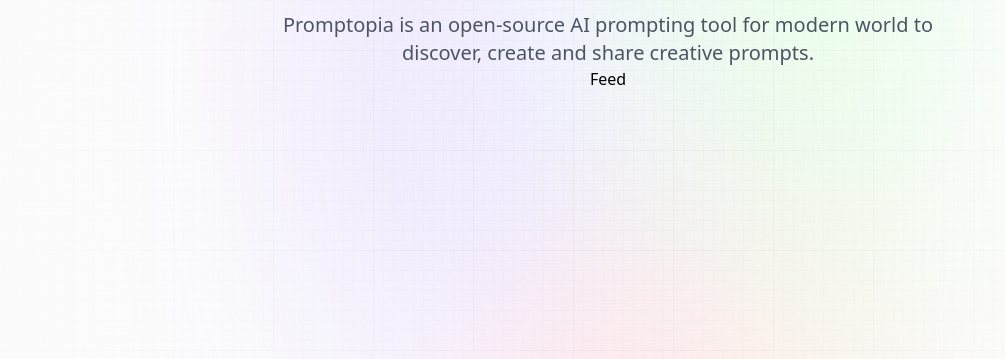
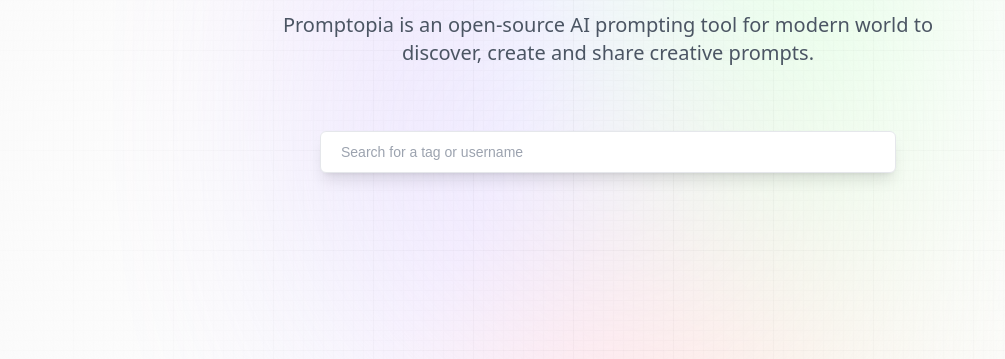
Before and after one commit to samid77/share-prompts-nextjs14, a Next.js app: page / in a window 1280 px wide. Shown: the part 255-614 px from the top of the page, without its empty margins (32-1037 px from the left). Built offline with nearby package versions, Linux system fonts and the light colour scheme; no server answers.

Commit message:
Initialize feed back with search bar

```diff
--- a/components/Feed.tsx
+++ b/components/Feed.tsx
@@ -1,8 +1,32 @@
-import React from 'react'
+'use client'
+import React, {useState, useEffect} from 'react'
+import PromptCard from './PromptCard';
+import PromptCardList from './PromptCardList';
 
 const Feed = () => {
+
+  const [searchText, setSearchText] = useState('');
+
+  const handleSearchChange = (e:React.ChangeEvent<HTMLInputElement>) => {
+
+  }
+
+
   return (
-    <div>Feed</div>
+    <section className='feed'>
+      <form className='relative w-full flex-center'>
+        <input
+          type='text'
+          placeholder='Search for a tag or username'
+          value={searchText}
+          onChange={handleSearchChange}
+          required className='search_input peer'/>
+      </form>
+      <PromptCardList
+        data={[]}
+        handleTagClick={() => {}}
+      />
+    </section>
   )
 }
 
--- /dev/null
+++ b/components/PromptCardList.tsx
@@ -0,0 +1,16 @@
+import React from 'react'
+
+interface PromptCardListProps {
+    data: any;
+    handleTagClick: () => {};
+}
+
+const PromptCardList: React.FC<PromptCardListProps> = ({data, handleTagClick}) => {
+  return (
+    <div className='mt-16 prompt_layout'>
+
+    </div>
+  )
+}
+
+export default PromptCardList
```
